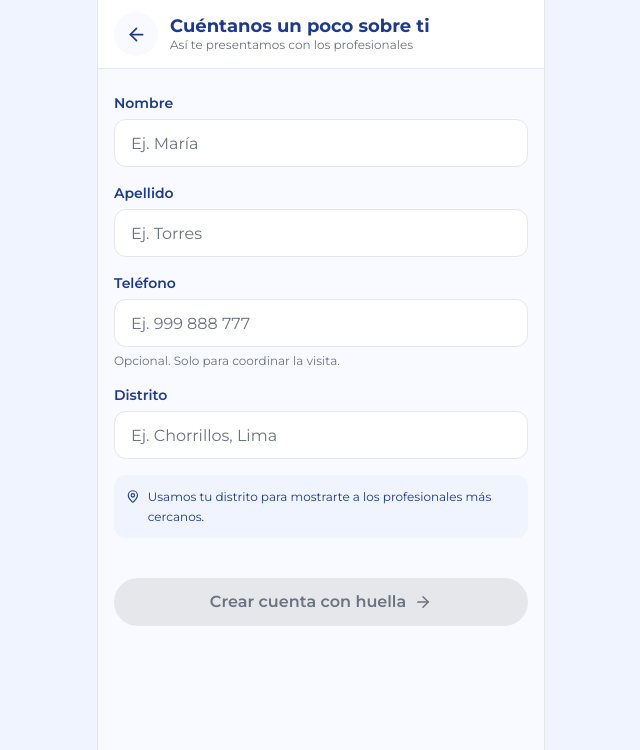
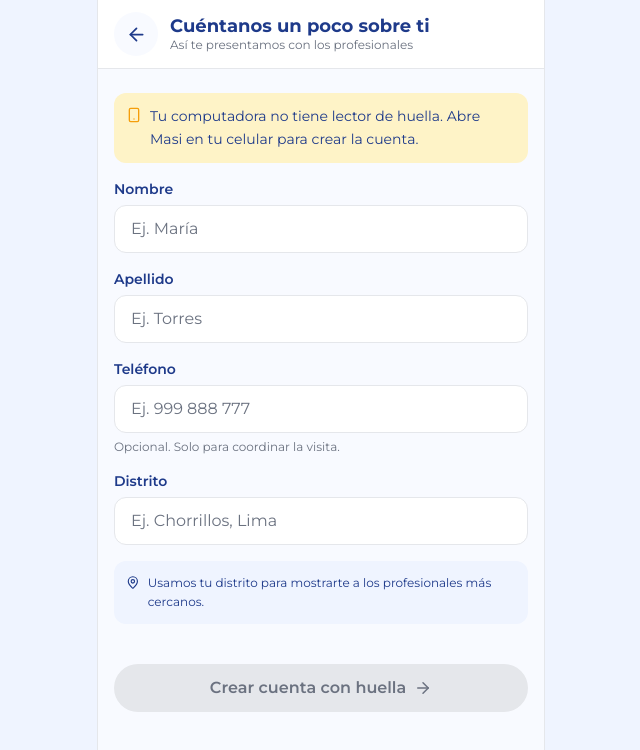
Before and after one commit to piales00/masi, a React (Vite) app in the folder frontend/: page /configuracion in a window 1280 px wide. Shown: the top 750 px of the page, without its empty margins (319-959 px from the left). Built offline with nearby package versions, Linux system fonts and the light colour scheme; no server answers; what @stellar/stellar-sdk, passkey-kit would draw is missing.

Commit message:
feat: avisar en computadora que no hay lector de huella
El registro mostraba el error crudo del navegador en equipos sin autenticador. El aviso lo adelanta y dice que abra la app en el celular. Falla abierto: si la consulta no responde, no se muestra nada.

```diff
--- /dev/null
+++ b/frontend/src/components/AvisoSinHuella.tsx
@@ -0,0 +1,31 @@
+import { useEffect, useState } from 'react';
+import { Smartphone } from 'lucide-react';
+
+/**
+ * En una computadora sin lector de huella, el registro falla con el error crudo del
+ * navegador («NotAllowedError…»), que no le dice nada a nadie. Este aviso lo adelanta.
+ *
+ * Falla abierto a propósito: si la consulta no existe, tarda o revienta, no se muestra
+ * nada. Vale más que un equipo compatible no vea el aviso a que uno que sí funciona se
+ * asuste y no lo intente.
+ */
+export function AvisoSinHuella() {
+  const [sinHuella, setSinHuella] = useState(false);
+
+  useEffect(() => {
+    let vigente = true;
+    const disponible = globalThis.PublicKeyCredential?.isUserVerifyingPlatformAuthenticatorAvailable;
+    if (typeof disponible !== 'function') return;
+    Promise.resolve(disponible.call(globalThis.PublicKeyCredential))
+      .then(hay => { if (vigente && hay === false) setSinHuella(true); })
+      .catch(() => { /* Sin respuesta, no se avisa. */ });
+    return () => { vigente = false; };
+  }, []);
+
+  if (!sinHuella) return null;
+
+  return <p role="status" className="flex items-start gap-2 rounded-masi-input bg-masi-cream p-3 text-sm leading-relaxed text-masi-navy">
+    <Smartphone size={16} aria-hidden="true" className="mt-0.5 shrink-0 text-masi-orange" />
+    <span>Tu computadora no tiene lector de huella. Abre Masi en tu celular para crear la cuenta.</span>
+  </p>;
+}
--- a/frontend/src/screens/ProviderSetupScreen.tsx
+++ b/frontend/src/screens/ProviderSetupScreen.tsx
@@ -5,6 +5,7 @@ import { useLocation, useNavigate } from 'react-router-dom';
 import { Avatar } from '../components/Avatar';
 import { Button } from '../components/Button';
 import { Field, fieldBox } from '../components/Field';
+import { AvisoSinHuella } from '../components/AvisoSinHuella';
 import { Screen } from '../components/Screen';
 import { ScreenHeader } from '../components/ScreenHeader';
 import { cn } from '../cn';
@@ -136,6 +137,7 @@ export function ProviderSetupScreen() {
 
   return <Screen header={<ScreenHeader title="Completa tu perfil" subtitle="Así te conocen los clientes de tu zona" />}>
     <form onSubmit={submit} className="space-y-6 px-4 py-6">
+      <AvisoSinHuella />
       <div className="flex flex-col items-center">
         {photoUrl
           ? <img src={photoUrl} alt="" className="size-20 rounded-full border border-masi-gray object-cover" />
--- a/frontend/src/screens/SetupScreen.tsx
+++ b/frontend/src/screens/SetupScreen.tsx
@@ -4,6 +4,7 @@ import { ArrowRight, MapPin } from 'lucide-react';
 import { useNavigate, useSearchParams } from 'react-router-dom';
 import { Button } from '../components/Button';
 import { Field } from '../components/Field';
+import { AvisoSinHuella } from '../components/AvisoSinHuella';
 import { Screen } from '../components/Screen';
 import { ScreenHeader } from '../components/ScreenHeader';
 import { useDemo } from '../demo/DemoContext';
@@ -48,6 +49,7 @@ export function SetupScreen() {
 
   return <Screen header={<ScreenHeader title="Cuéntanos un poco sobre ti" subtitle="Así te presentamos con los profesionales" />}>
     <form onSubmit={submit} className="space-y-4 px-4 py-6">
+      <AvisoSinHuella />
       <Field label="Nombre" value={firstName} onChange={event => setFirstName(event.target.value)} autoComplete="given-name" placeholder="Ej. María" required />
       <Field label="Apellido" value={lastName} onChange={event => setLastName(event.target.value)} autoComplete="family-name" placeholder="Ej. Torres" required />
       <Field label="Teléfono" type="tel" inputMode="tel" value={phone} onChange={event => setPhone(event.target.value)} autoComplete="tel" placeholder="Ej. 999 888 777" hint="Opcional. Solo para coordinar la visita." />
```
